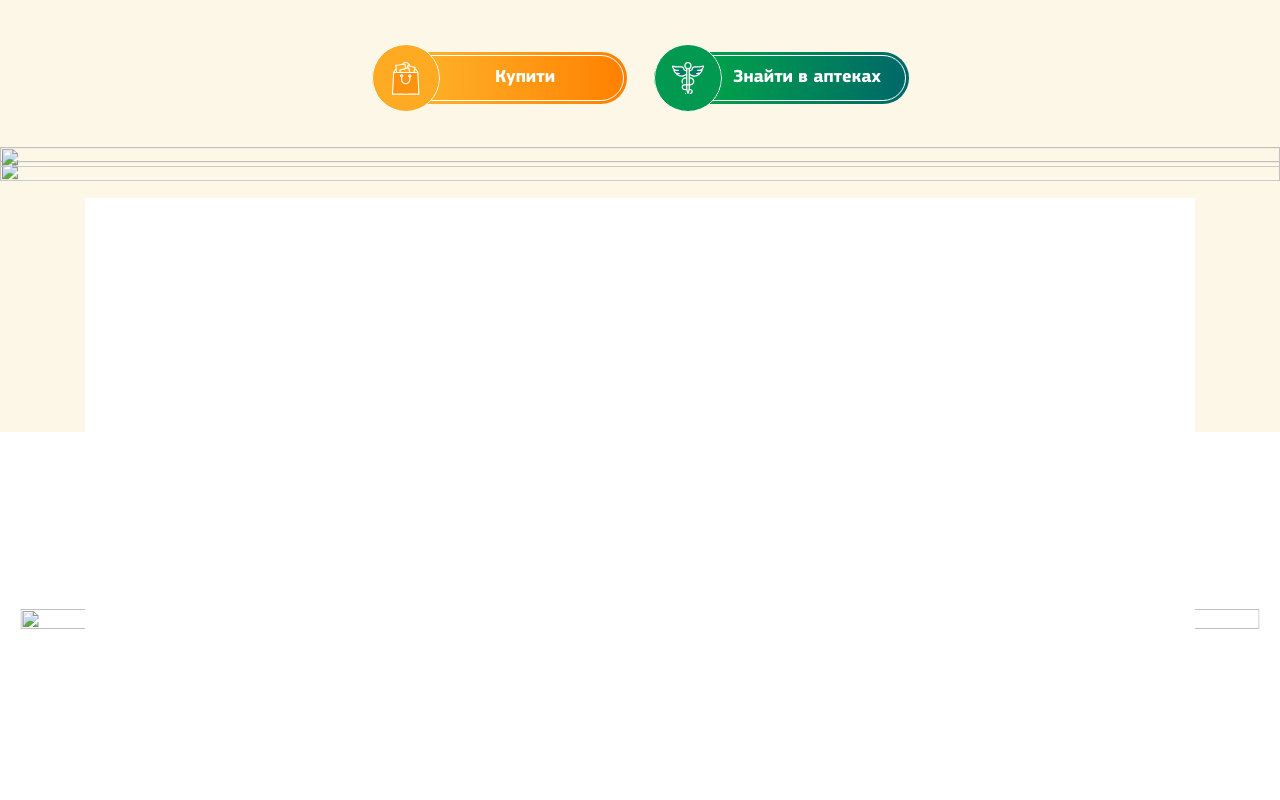
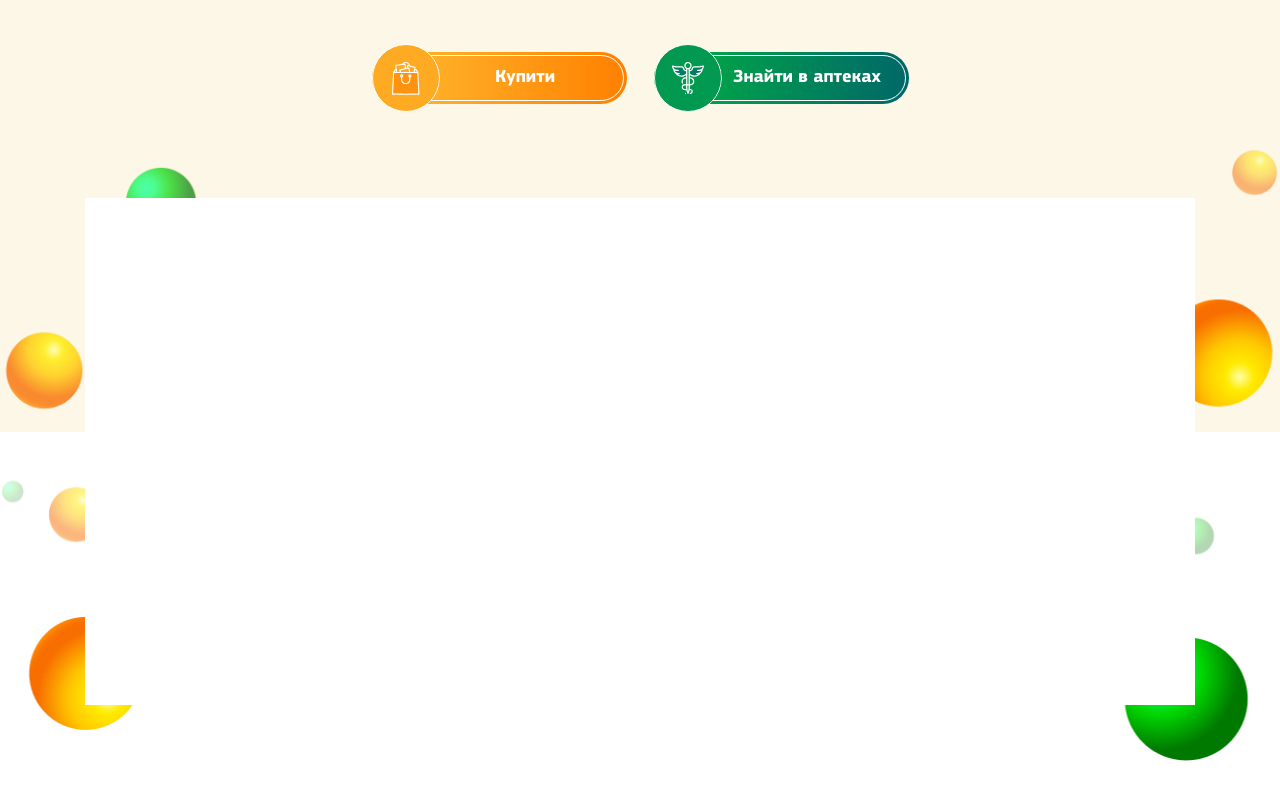
Before and after one commit to v-lavs/sedavit, a website: page index.html in a window 1280 px wide. Shown: the part 2960-3760 px from the top of the page. Drawn offline with Linux system fonts and the light colour scheme; a script that the page names is missing.

Commit message:
text parallax

```diff
--- a/src/scss/layout/sections/section-buy.scss
+++ b/src/scss/layout/sections/section-buy.scss
@@ -61,14 +61,16 @@
 .parallax {
   perspective: 1px;
   overflow-y: auto;
+  overflow-x: hidden;
+   transform-style: preserve-3d;
 }
 
 .parallax__layer {
   width: 100%;
+
   display: block;
   position: absolute;
   left: 50%;
-
   &_1 {
     max-width: 1239px;
     transform: translateX(-50%) translateZ(0);
@@ -78,14 +80,12 @@
   &_2 {
     max-width: 1350px;
     transform:translateX(-50%)  translateZ(-2px) scale(3);
-    //left: 114px;
     top: -300px;
   }
 
   &_3 {
     max-width: 1387px;
     transform:translateX(-50%)  translateZ(-4px) scale(5);
-    //left: 350px;
     top: -60%;
   }
 }
```
Also changed, not shown: assets/img/bubbles/01.png (added), assets/img/bubbles/02.png (added), assets/img/bubbles/03.png (added), assets/img/burger.svg (added), assets/img/close.svg (added), assets/img/img-prop1mob.jpg (added), assets/img/img-prop2mob.jpg (added), assets/img/img-prop3mob.jpg (added), assets/img/img-prop4mob.jpg (added), assets/img/logo-green.svg (added), assets/img/mob_disclaimer.svg (added), dist/main.css.
